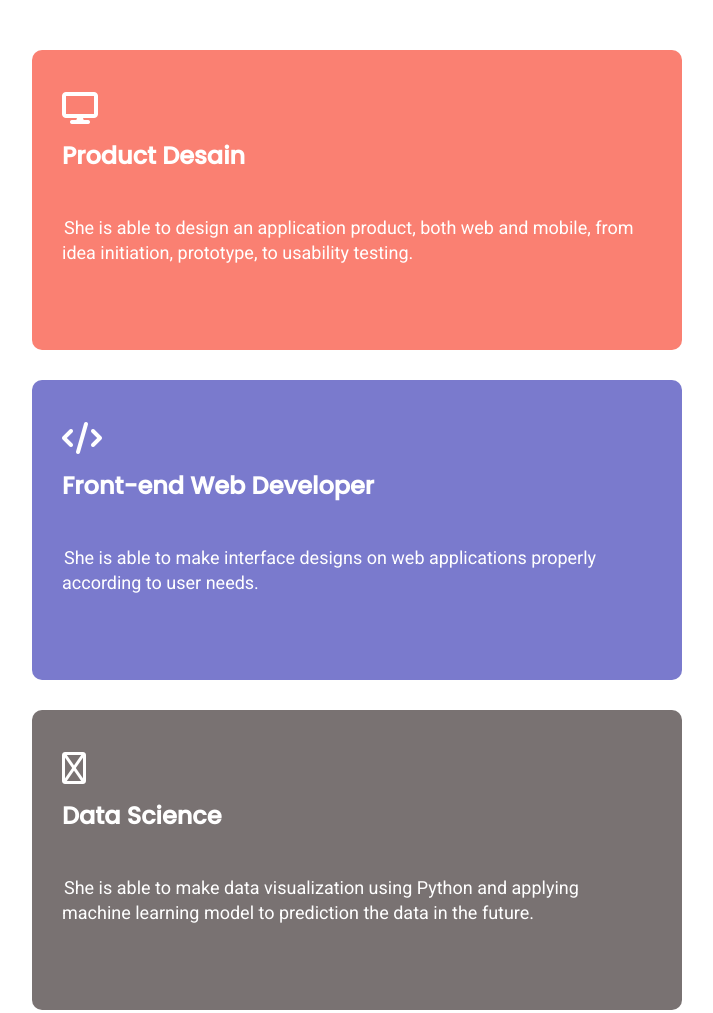
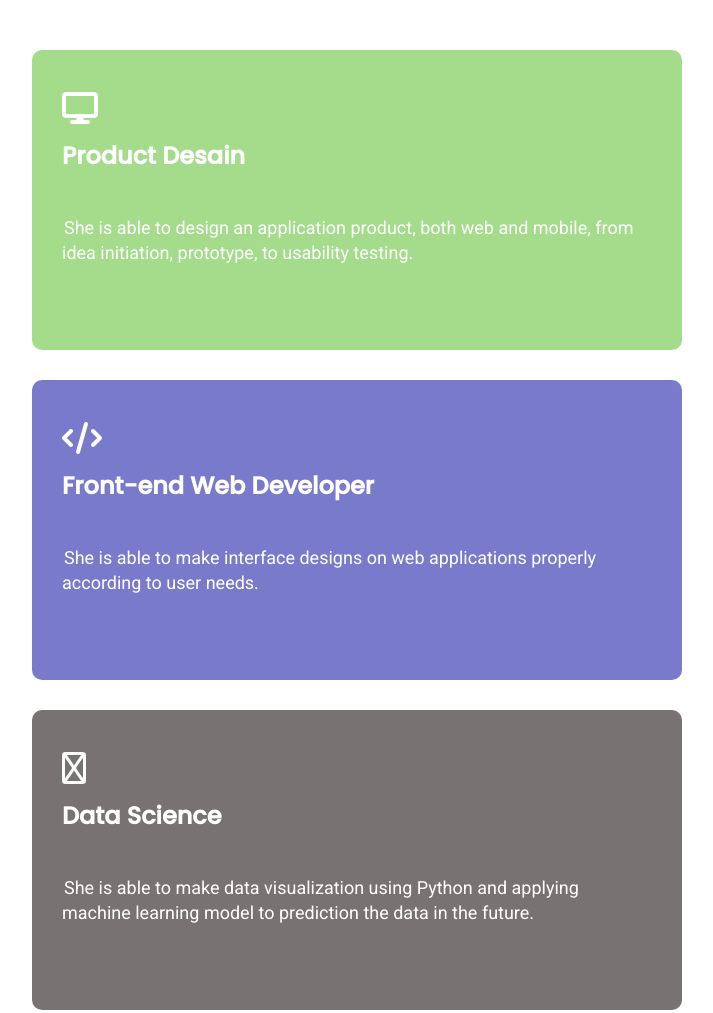
Before and after one commit to sauravii/simple-card-test, a plain HTML site: page index.html in a window 1280 px wide. Shown: the whole page, without its empty margins (283-996 px from the left). Drawn offline with Linux system fonts and the light colour scheme.

Commit message:
mengubah warna card

```diff
--- a/style.css
+++ b/style.css
@@ -39,7 +39,7 @@ body {
 }
 
 .card.satu {
-  background-color: salmon;
+  background-color: rgb(164, 220, 139);
 }
 
 .card.dua {
```
